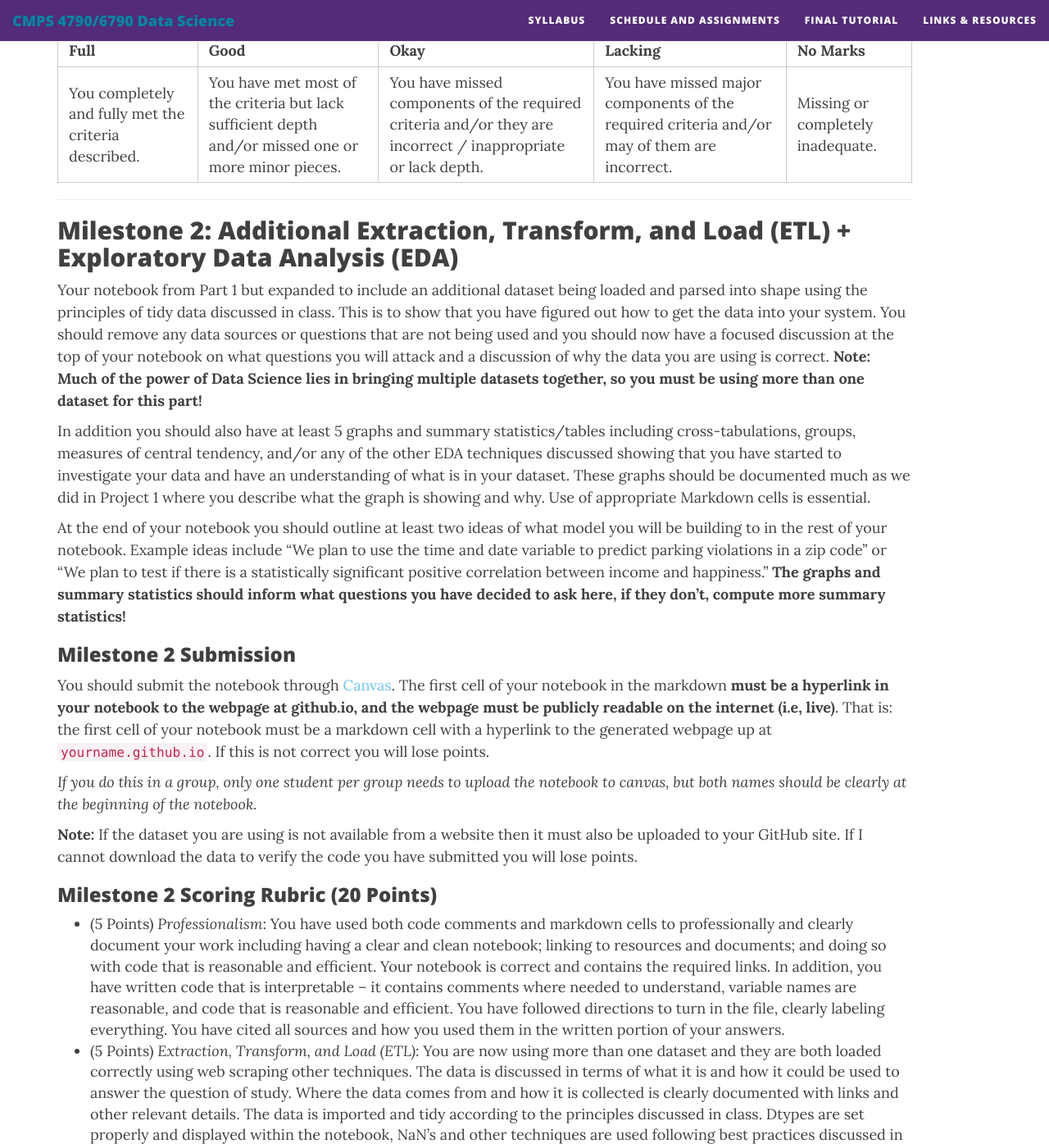
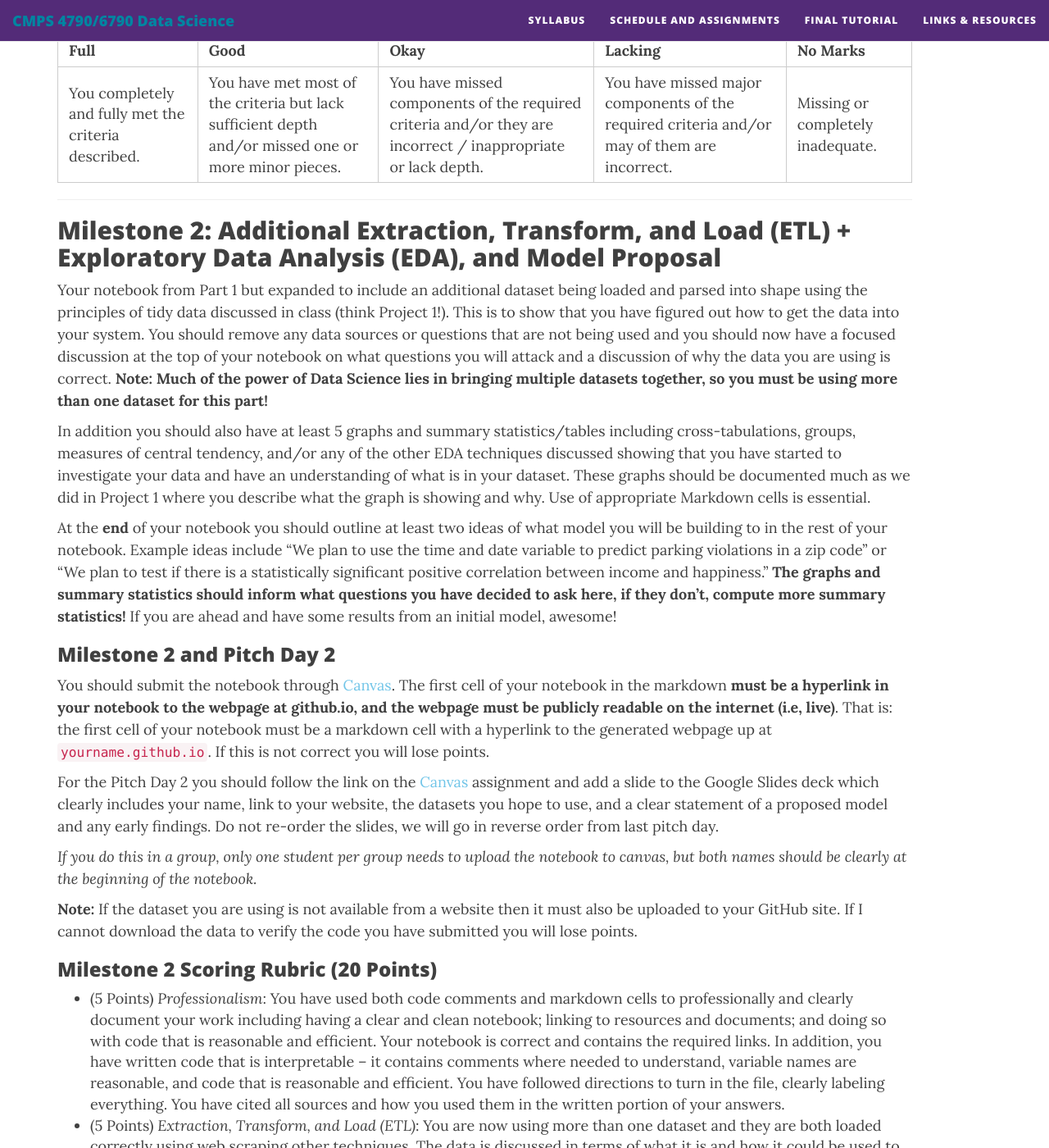
Before and after one commit to nmattei/cmps6790, a Jekyll site: the page built from _projects/FinalTutorial/FinalTutorial.md, in a window 1280 px wide and 1400 px high, scrolled down 4546 px. Shown: the whole window at 82% size. Built offline with Jekyll 4.4.1, drawn with Linux system fonts in a browser that asks for light colours; nearby versions of some CDN libraries; some of the changed text lies outside the part shown.

Commit message:
updates to milestone 2

```diff
--- a/_projects/FinalTutorial/FinalTutorial.md
+++ b/_projects/FinalTutorial/FinalTutorial.md
@@ -120,17 +120,19 @@ If you want to see some good examples of **Milestone 1**, see [Example 1](https:
 
 ----
 
-## Milestone 2: Additional Extraction, Transform, and Load (ETL) + Exploratory Data Analysis (EDA)
+## Milestone 2: Additional Extraction, Transform, and Load (ETL) + Exploratory Data Analysis (EDA), and Model Proposal
 
-Your notebook from Part 1 but expanded to include an additional dataset being loaded and parsed into shape using the principles of tidy data discussed in class. This is to show that you have figured out how to get the data into your system. You should remove any data sources or questions that are not being used and you should now have a focused discussion at the top of your notebook on what questions you will attack and a discussion of why the data you are using is correct. **Note: Much of the power of Data Science lies in bringing multiple datasets together, so you must be using more than one dataset for this part!**
+Your notebook from Part 1 but expanded to include an additional dataset being loaded and parsed into shape using the principles of tidy data discussed in class (think Project 1!). This is to show that you have figured out how to get the data into your system. You should remove any data sources or questions that are not being used and you should now have a focused discussion at the top of your notebook on what questions you will attack and a discussion of why the data you are using is correct. **Note: Much of the power of Data Science lies in bringing multiple datasets together, so you must be using more than one dataset for this part!**
 
 In addition you should also have at least 5 graphs and summary statistics/tables including cross-tabulations, groups, measures of central tendency, and/or any of the other EDA techniques discussed showing that you have started to investigate your data and have an understanding of what is in your dataset.  These graphs should be documented much as we did in Project 1 where you describe what the graph is showing and why.  Use of appropriate Markdown cells is essential.
 
-At the end of your notebook you should outline at least two ideas of what model you will be building to in the rest of your notebook. Example ideas include "We plan to use the time and date variable to predict parking violations in a zip code" or "We plan to test if there is a statistically significant positive correlation between income and happiness." **The graphs and summary statistics should inform what questions you have decided to ask here, if they don't, compute more summary statistics!**
+At the **end** of your notebook you should outline at least two ideas of what model you will be building to in the rest of your notebook. Example ideas include "We plan to use the time and date variable to predict parking violations in a zip code" or "We plan to test if there is a statistically significant positive correlation between income and happiness." **The graphs and summary statistics should inform what questions you have decided to ask here, if they don't, compute more summary statistics!** If you are ahead and have some results from an initial model, awesome!
 
-### Milestone 2 Submission
+### Milestone 2 and Pitch Day 2
 
 You should submit the notebook through [Canvas](https://tulane.instructure.com/).  The first cell of your notebook in the markdown **must be a hyperlink in your notebook to the webpage at github.io, and the webpage must be publicly readable on the internet (i.e, live)**.  That is: the first cell of your notebook must be a markdown cell with a hyperlink to the generated webpage up at `yourname.github.io`.  If this is not correct you will lose points.
+
+For the Pitch Day 2 you should follow the link on the [Canvas](https://tulane.instructure.com/) assignment and add a slide to the Google Slides deck which clearly includes your name, link to your website, the datasets you hope to use, and a clear statement of a proposed model and any early findings. Do not re-order the slides, we will go in reverse order from last pitch day.
 
 *If you do this in a group, only one student per group needs to upload the notebook to canvas, but both names should be clearly at the beginning of the notebook.*
 
@@ -142,6 +144,12 @@ You should submit the notebook through [Canvas](https://tulane.instructure.com/)
 * (5 Points) *Extraction, Transform, and Load (ETL)*: You are now using more than one dataset and they are both loaded correctly using web scraping other techniques.  The data is discussed in terms of what it is and how it could be used to answer the question of study.  Where the data comes from and how it is collected is clearly documented with links and other relevant details.  The data is imported and tidy according to the principles discussed in class.  Dtypes are set properly and displayed within the notebook, NaN's and other techniques are used following best practices discussed in class.
 * (5 Points) *Exploratory Data Analysis (EDA)*: At least 5 graphs and/or summary statistics/tables including cross-tabulations, groups, measures of central tendency, and/or any of the other EDA techniques discussed showing that you have started to investigate your data and have an understanding of what is in your dataset.  Each of these pieces of analysis should have a corresponding markdown cell that clearly explains what is being shown and why.
 * (5 Points) *Model Questions*: You have identified at least two plausible models that you could build using your data and the graphs in your EDA section support continuing the investigation. You have clearly identified independent and dependent variables and appropriate test/prediction methodology for each question.
+
+### Pitch Day 2 Scoring Rubric (10 Points)
+
+* (4 Points) *Professionalism*: You have used both code comments and markdown cells to professionally and clearly document your work including having a clear and clean notebook; linking to resources and documents; and doing so with code that is reasonable and efficient.  Your notebook is correct and contains the required links.  In addition, you have written code that is interpretable -- it contains comments where needed to understand, variable names are reasonable, and code that is reasonable and efficient. You have followed directions to turn in the file, clearly labeling everything. You have cited all sources and how you used them in the written portion of your answers.
+* (3 Points) *Slide*: Your slide includes includes your name, link to your website, the datasets you hope to use, and proposed model with some initial EDA results.
+* (3 Points) *Pitch*: Your pitch takes no more than 2-3 mins, is coherent, and you are an active participant in class on the day of the pitch **in person only**.
 
 | Full    |    Good |  Okay |   Lacking   |   Poor  | No Marks |
 | : ---- :| : ---- :| : ---- :| : ---- :| : ---- :| : ---- : |
```
